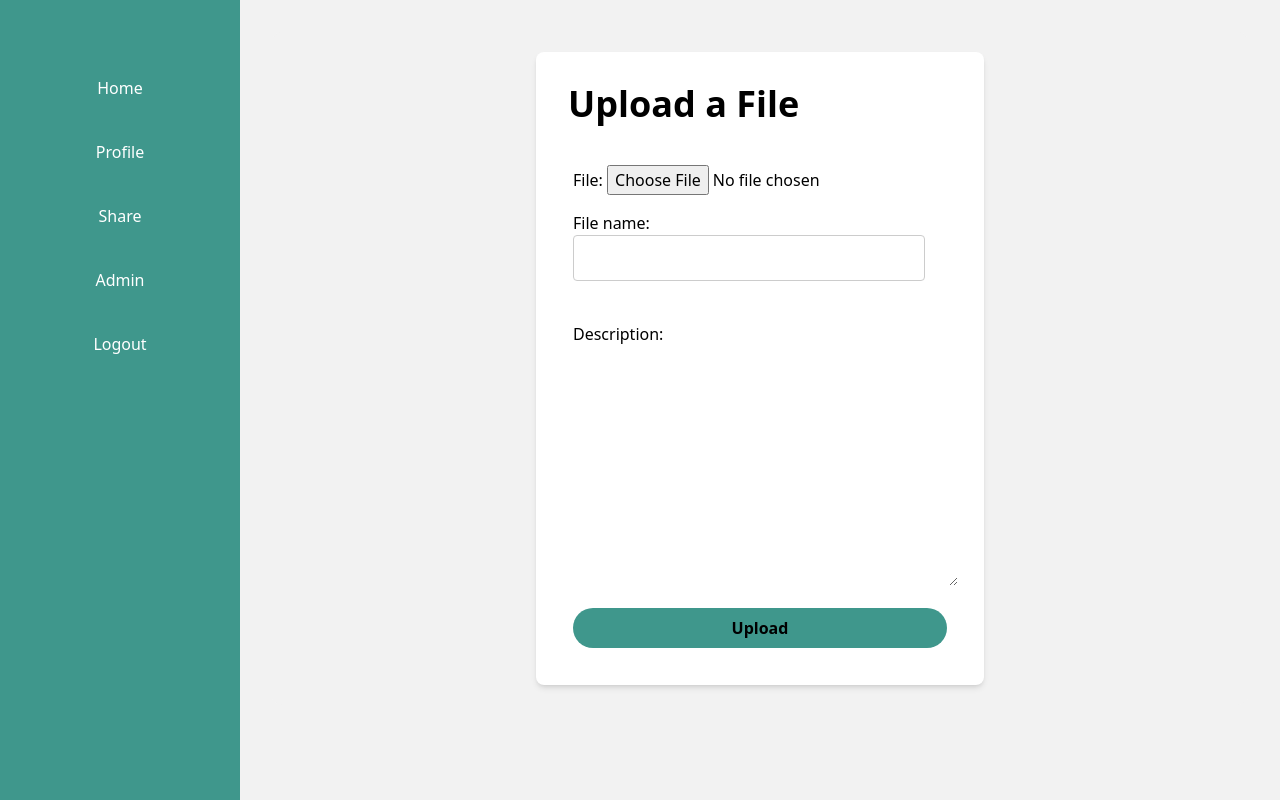
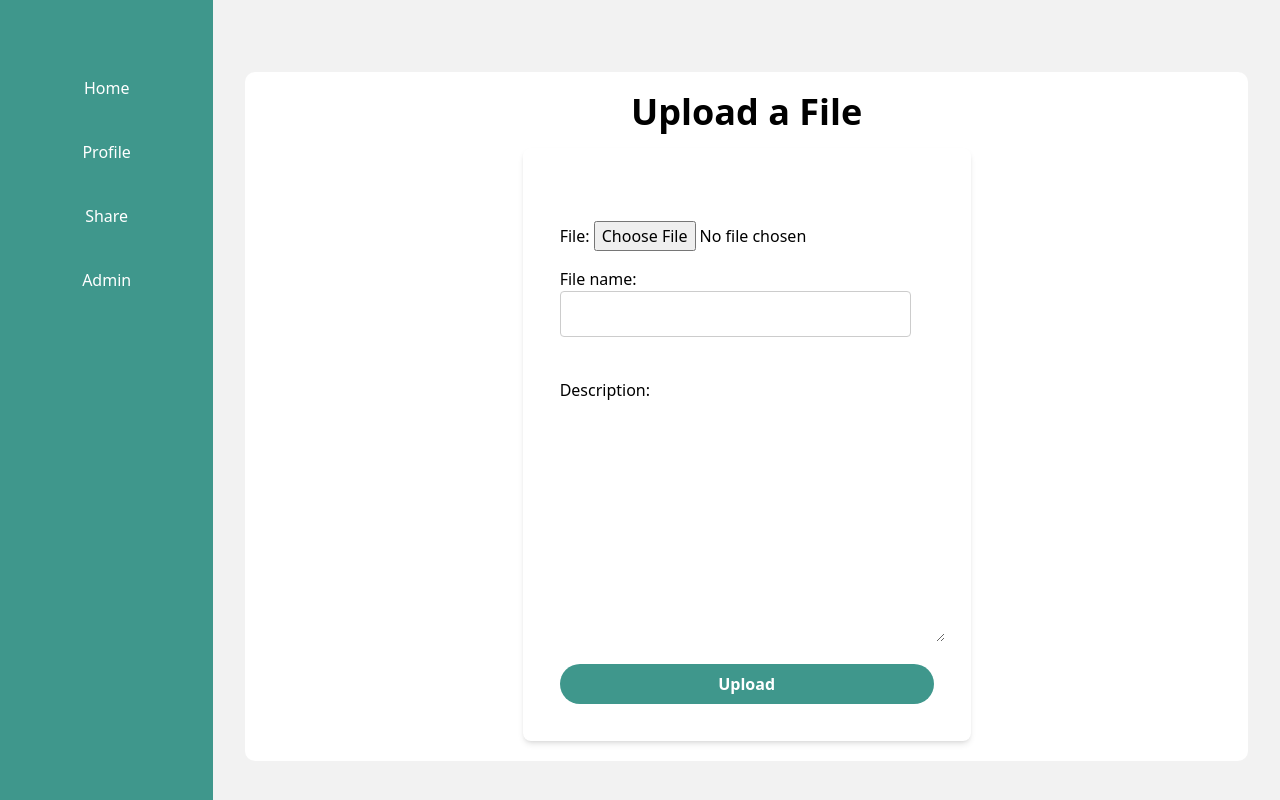
Before and after one commit to keshav39/CloudStorage, a Django app: page /upload/ in a window 1280 px wide. Shown: the part 79-879 px from the top of the page. Run offline with Django 4.2, Linux system fonts and the light colour scheme; the visitor is signed in with stand-in values (Sample User, id 1); style sheets or scripts are compiled from the project's sources.

Commit message:
updated css and html

```diff
--- a/src/templates/base.html
+++ b/src/templates/base.html
@@ -49,10 +49,9 @@
         </ul>
     </nav>
 
-
-
     <div class="flex h-screen">
-        <aside class="bg-common_bg h-full pt-14 w-60 top-20 flex-initial" id="sidebar">
+        <aside class="bg-common_bg h-full pt-14 w-1/4 md:w-1/5 lg:w-1/6 xl:w-1/7 2xl:w-1/8 top-20 flex-initial"
+            id="sidebar">
             <ul class="list-none">
                 <li class="p-5 text-center"><a class="text-white inline-block" href="{% url 'home' %}">Home</a></li>
                 {% if user.is_authenticated %}
@@ -60,10 +59,9 @@
                 </li>
                 <li class="p-5 text-center"><a class="text-white inline-block" href="{% url 'share' %}">Share</a></li>
                 {% if user.is_staff %}
-                <li class="p-5 text-center"><a class="text-white inline-block" href="{% url 'manage_files' %}">Admin</a>
+                <li class="p-5 text-center"><a class="text-white inline-block" href="{% url 'manage' %}">Admin</a>
                 </li>
                 {% endif %}
-                <li class="p-5 text-center"><a class="text-white inline-block" href="{% url 'logout' %}">Logout</a></li>
                 {% else %}
                 <li class="p-5 text-center"><a class="text-white inline-block" href="{% url 'signup' %}">Signup</a></li>
                 <li class="p-5 text-center"><a class="text-white inline-block" href="{% url 'login' %}">Login</a></li>
--- a/src/templates/home.html
+++ b/src/templates/home.html
@@ -2,7 +2,7 @@
 {% extends 'base.html' %}
 
 {% block content %}
-<div class="landing bg-body min-h-screen flex items-center justify-center mt-0">
+<div class="container bg-body min-h-screen flex items-center justify-center">
     <div class="text-center">
         <h1 class="text-4xl font-bold mb-4">Welcome to the Project</h1>
         <p class="text-lg">This is the landing page.</p>
--- a/src/templates/login.html
+++ b/src/templates/login.html
@@ -2,9 +2,9 @@
 {% extends 'base.html' %}
 
 {% block content %}
-<div class="container mx-auto mt-0 shadow-none bg-body">
-    <div class="bg-white rounded-lg shadow-md p-8 max-w-md mx-auto border-black">
-        <h2 class="text-4xl font-semibold mb-4">Login</h2>
+<div class="container mx-auto mt-10 bg-body shadow-none">
+    <div class="bg-white rounded-lg shadow-md p-8 max-w-md mx-auto">
+        <h2 class="text-4xl font-semibold mb-4 text-center">Login</h2>
         <form method="post" class="space-y-4">
             {% csrf_token %}
             <div class="space-y-2">
--- a/src/templates/profile.html
+++ b/src/templates/profile.html
@@ -1,11 +1,8 @@
-<!-- custom_auth/templates/profile.html -->
 {% extends 'base.html' %}
 
 {% block content %}
-{% if user.is_authenticated %}
-{% endif %}
 <div class="container mx-auto mt-10 shadow-none">
-    <h2 class="text-4xl font-semibold mb-4">Profile</h2>
+    <h2 class="text-4xl font-semibold mb-4 text-center">Profile</h2>
     <p class="mb-2"><span class="font-semibold">Email:</span> {{ user.email }}</p>
     <p class="mb-2"><span class="font-semibold">Username:</span> {{ user.username }}</p>
     <p class="mb-2"><span class="font-semibold">Phone Number:</span> {{ user.phone_number }}</p>
@@ -40,5 +37,6 @@
         <p>No shared files.</p>
         {% endfor %}
     </ul>
+    <a href="{% url 'confirm_delete' %}" class="text-red_500 hover:underline ml-4">Delete Profile</a>
 </div>
 {% endblock %}
--- a/src/templates/share.html
+++ b/src/templates/share.html
@@ -1,10 +1,9 @@
-<!-- custom_auth/templates/share_files.html -->
 {% extends 'base.html' %}
 
 {% block content %}
-<div class="container mx-auto mt-0 bg-body shadow-none">
+<div class="container mx-auto mt-10 shadow-none">
+    <h2 class="text-4xl font-semibold mb-4 text-center">Share Files</h2>
     <div class="bg-white rounded-lg shadow-md p-8 max-w-md mx-auto">
-        <h2 class="text-4xl font-semibold mb-4">Share Files</h2>
         <form method="post" class="space-y-4">
             {% csrf_token %}
             {{ form.as_p }}
--- a/src/templates/upload.html
+++ b/src/templates/upload.html
@@ -1,14 +1,14 @@
-<!-- custom_auth/templates/upload.html -->
 {% extends 'base.html' %}
 
 {% block content %}
-<div class="container mx-auto mt-0 bg-body shadow-none">
+<div class="container mx-auto mt-10 shadow-none">
+    <h2 class="text-4xl font-semibold mb-4 text-center">Upload a File</h2>
     <div class="bg-white rounded-lg shadow-md p-8 max-w-md mx-auto">
-        <h2 class="text-4xl font-semibold mb-4">Upload a File</h2>
         <form method="post" enctype="multipart/form-data" class="space-y-4">
             {% csrf_token %}
             {{ form.as_p }}
-            <button type="submit" class="bg-button hover:bg-button_hover font-semibold py-2 px-4 rounded-full">
+            <button type="submit"
+                class="bg-button hover:bg-button_hover text-white font-semibold py-2 px-4 rounded-full">
                 Upload
             </button>
         </form>
```
Also changed, not shown: src/templates/signup.html (+3 -4 lines).
